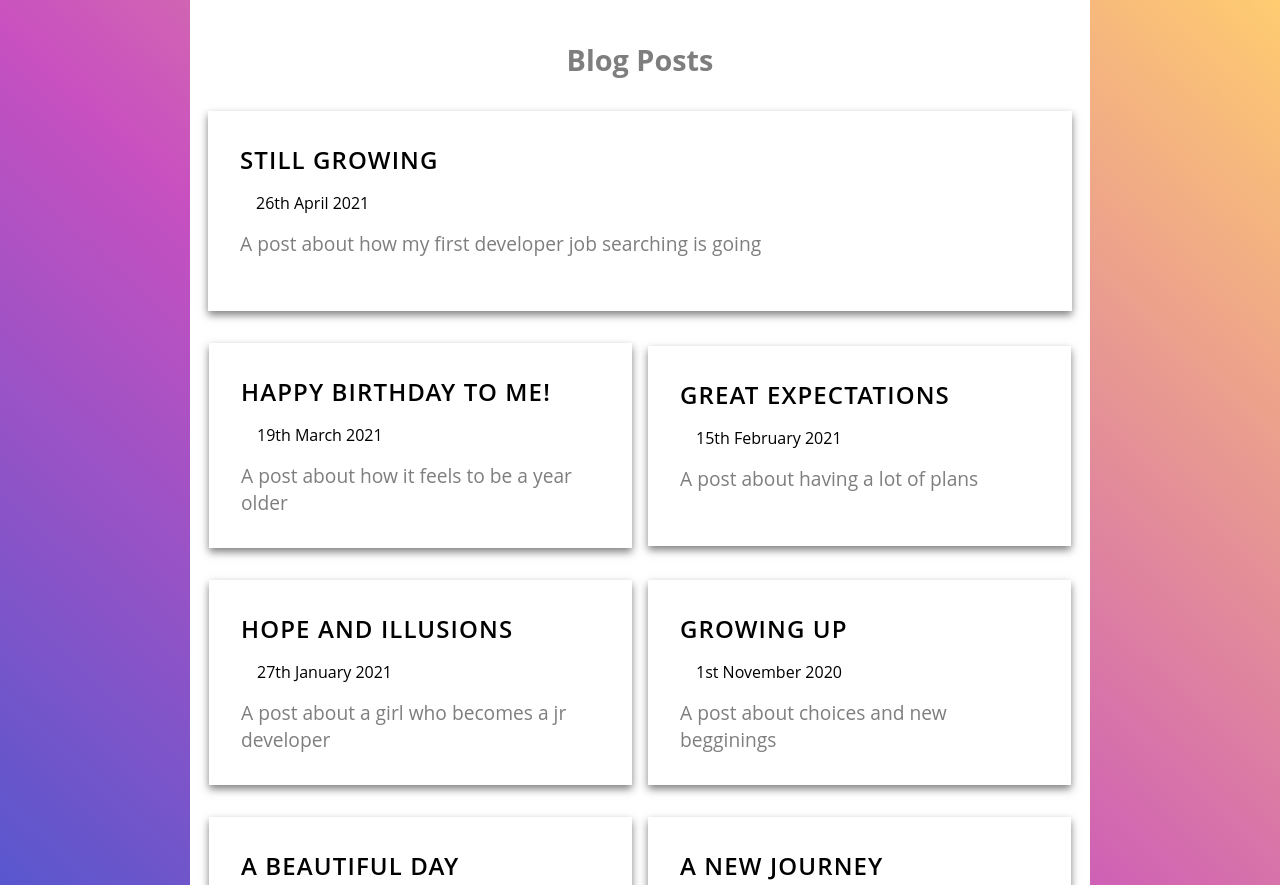
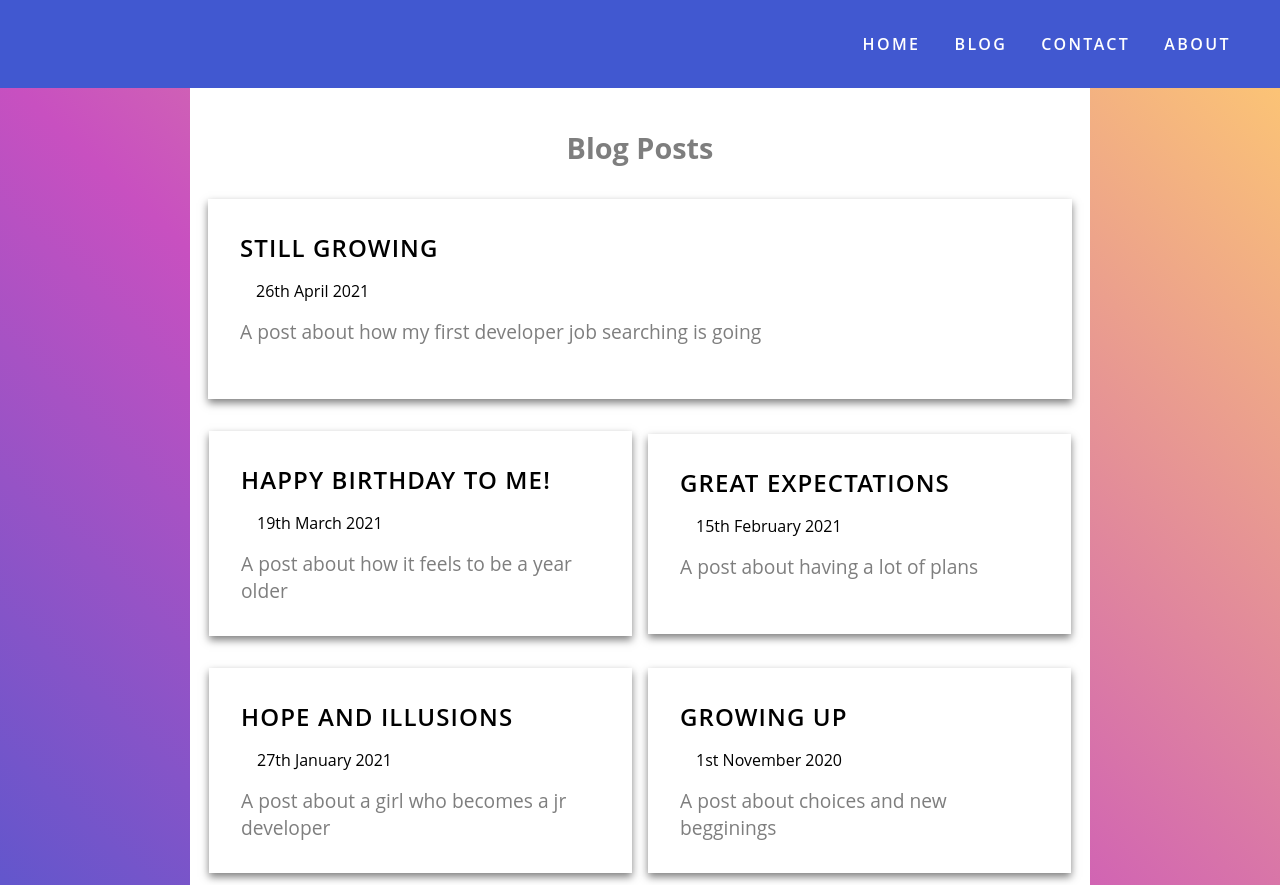
Before and after one commit to Ceyene/MyBlog, a Gatsby site: page / in a window 1280 px wide. Shown: the top 885 px of the page. Built offline with nearby package versions, Linux system fonts and the light colour scheme; Gatsby itself is replaced by a stand-in of ours.

Commit message:
Adding Header Component

```diff
--- a/src/components/header.js
+++ b/src/components/header.js
@@ -1,7 +1,24 @@
 import React from "react";
 
 const Header = () => {
-  return Header;
+  return (
+    <div className="sticky-nav">
+      <a href="/" className="sticky-nav-button">
+        Home
+      </a>
+      <div className="sticky-nav-stack">
+        <a href="/" className="sticky-nav-button">
+          Blog
+        </a>
+        <a href="/" className="sticky-nav-button">
+          Contact
+        </a>
+        <a href="/" className="sticky-nav-button">
+          About
+        </a>
+      </div>
+    </div>
+  );
 };
 
 export default Header;
```
